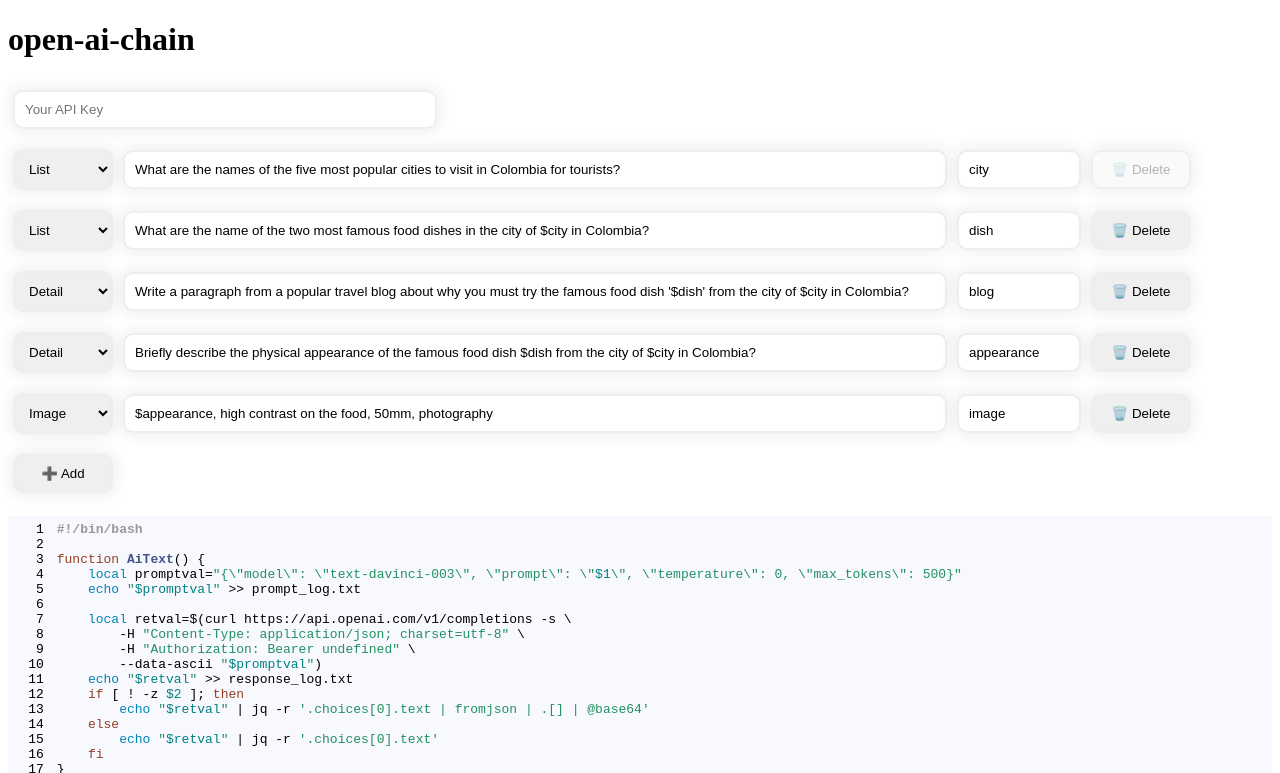
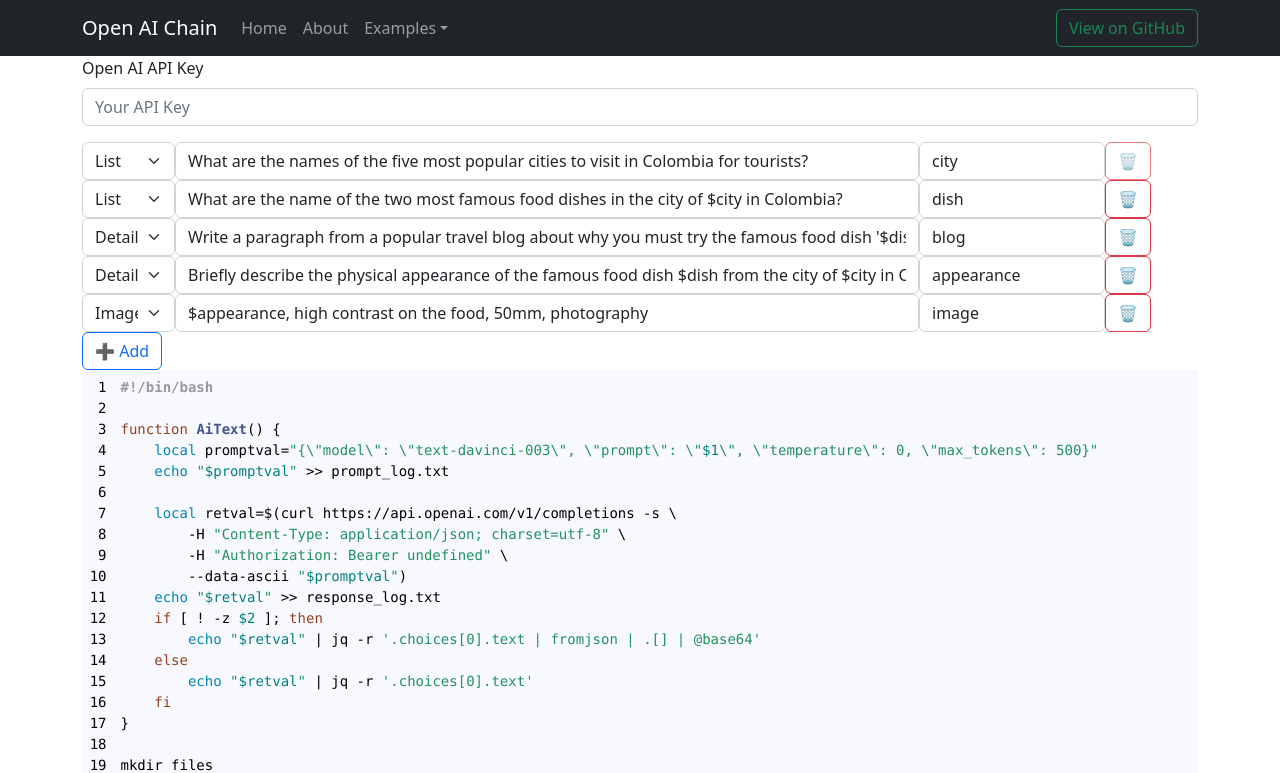
Before and after one commit to MannanM/open-ai-chain, a Gatsby site: page / in a window 1280 px wide. Shown: the top 773 px of the page. Built offline with nearby package versions, Linux system fonts and the light colour scheme; Gatsby itself is replaced by a stand-in of ours.

Commit message:
Remove emotion, add bootstrap, other fixes.

```diff
--- a/gatsby-config.ts
+++ b/gatsby-config.ts
@@ -10,7 +10,7 @@ const config: GatsbyConfig = {
   // If you use VSCode you can also use the GraphQL plugin
   // Learn more at: https://gatsby.dev/graphql-typegen
   graphqlTypegen: true,
-  plugins: ["gatsby-plugin-emotion", "gatsby-plugin-image", "gatsby-transformer-remark", "gatsby-plugin-sharp", "gatsby-transformer-sharp", {
+  plugins: ["gatsby-plugin-image", "gatsby-transformer-remark", "gatsby-plugin-sharp", "gatsby-transformer-sharp", {
     resolve: 'gatsby-source-filesystem',
     options: {
       "name": "images",
--- a/package.json
+++ b/package.json
@@ -16,10 +16,8 @@
     "typecheck": "tsc --noEmit"
   },
   "dependencies": {
-    "@emotion/react": "^11.10.5",
-    "@emotion/styled": "^11.10.5",
+    "bootstrap": "^5.2.3",
     "gatsby": "^5.3.3",
-    "gatsby-plugin-emotion": "^8.3.0",
     "gatsby-plugin-google-gtag": "^5.3.0",
     "gatsby-plugin-image": "^3.3.2",
     "gatsby-plugin-sharp": "^5.3.2",
@@ -27,6 +25,7 @@
     "gatsby-transformer-remark": "^6.3.2",
     "gatsby-transformer-sharp": "^5.3.1",
     "react": "^18.2.0",
+    "react-bootstrap": "^2.7.0",
     "react-dom": "^18.2.0",
     "react-hook-form": "^7.41.5",
     "react-syntax-highlighter": "^15.5.0"
--- a/src/components/App.tsx
+++ b/src/components/App.tsx
@@ -1,7 +1,9 @@
 import * as React from "react";
 import { useForm, useFieldArray, useWatch, Control } from "react-hook-form";
-import { FormValues, largeInput, mediumInput, QueryType, smallInput } from "./Model";
+import { FormValues, QueryType } from "./Model";
 import { CodeBlock } from "./CodeBlock";
+import { Button, Col, Form, Row } from "react-bootstrap";
+import { FieldErrors } from "react-hook-form/dist/types/errors";
 
 let renderCount = 0;
 
@@ -48,63 +50,79 @@ export default function App() {
         control
     });
     const onSubmit = (data: FormValues) => console.log(data);
+    const onError = (error: FieldErrors<FormValues>) => {
+        console.log("ERROR:::", error);
+    };
     renderCount++;
 
     return (
-        <div>
-            <form onSubmit={handleSubmit(onSubmit)}>
-                <input style={mediumInput} {...register("apiKey")} placeholder="Your API Key"/>
+        <Row>
+            <Col>
+                <Form onSubmit={handleSubmit(onSubmit, onError)}>
+                    <Form.Group className="mb-3" controlId="formApiKey">
+                        <Form.Label>Open AI API Key</Form.Label>
+                        <Form.Control
+                            placeholder="Your API Key"
+                            {...register("apiKey", {required: "Correo es obligatorio"})}
+                        />
+                        {errors.apiKey && (
+                            <Form.Text className="text-danger">
+                                {errors.apiKey.message}
+                            </Form.Text>
+                        )}
+                    </Form.Group>
                     {fields.map((field, index) => {
                         return (
-                        <div key={field.id}>
-                            <section className={"section"} key={field.id}>
-                                <select
+                            <Row key={field.id} className='gx-0'>
+                                <Col sm={1}>
+                                    <Form.Select
                                         {...register(`queries.${index}.type` as const, {
                                             required: true
                                         })}
-                                    style={smallInput}
                                         className={errors?.queries?.[index]?.type ? "error" : ""}
                                         defaultValue={field.type}>
                                         <option value={QueryType.List}>List</option>
                                         <option value={QueryType.Detail} disabled={index === 0}>Detail</option>
                                         <option value={QueryType.Image} disabled={index === 0}>Image</option>
-                                </select>
-                                <input
+                                    </Form.Select>
+                                </Col>
+                                <Col>
+                                    <Form.Control
                                         placeholder="query"
                                         type="text"
                                         {...register(`queries.${index}.query` as const, {
                                             required: true
                                         })}
-                                    style={largeInput}
                                         className={errors?.queries?.[index]?.query ? "error" : ""}
                                         defaultValue={field.query}
                                     />
-                                <input
+                                </Col>
+                                <Col sm={2}>
+                                    <Form.Control
                                         placeholder="variable"
                                         type="text"
                                         {...register(`queries.${index}.variable` as const, {
                                             required: true
                                         })}
                                         className={errors?.queries?.[index]?.variable ? "error" : ""}
-                                    style={smallInput}
                                         defaultValue={field.variable}
                                     />
-                                <button
-                                    type="button"
-                                    style={smallInput}
+                                </Col>
+                                <Col sm={1}>
+                                    <Button
+                                        variant="outline-danger"
                                         onClick={() => remove(index)}
                                         disabled={index === 0}
                                     >
-                                    🗑️ Delete
-                                </button>
-                            </section>
-                        </div>
+                                        🗑️
+                                    </Button>
+                                </Col>
+                            </Row>
                         );
                     })}
 
-                <button
-                    type="button"
-                    style={smallInput}
+                    <Button
+                        variant="outline-primary"
                         onClick={() =>
                             append({
                                 type: QueryType.List,
@@ -114,10 +132,11 @@ export default function App() {
                         }
                     >
                         ➕ Add
-                </button>
+                    </Button>
                     {/*<input type="submit"/>*/}
                     <Total control={control}/>
-            </form>
-        </div>
+                </Form>
+            </Col>
+        </Row>
     );
 }
--- a/src/components/CodeBlock.tsx
+++ b/src/components/CodeBlock.tsx
@@ -1,7 +1,8 @@
 import * as React from "react";
-import { FormValues, mediumInput, QueryType } from "./Model";
+import { FormValues, QueryType } from "./Model";
 import { Light as SyntaxHighlighter } from 'react-syntax-highlighter';
 import docco from 'react-syntax-highlighter/dist/esm/styles/hljs/docco';
+import { Button } from "react-bootstrap";
 
 export const CodeBlock = (props: FormValues) => {
     console.log(props.apiKey)
@@ -44,7 +45,7 @@ ${space}echo "${smallSpace} - Generated Image"
 
     const jqArgList = props.queries.map((value) => {
         if (value.type === QueryType.Image) {
-            return `--arg ${value.variable} "file://${value.variable}"`
+            return `--arg ${value.variable} "file://$${value.variable}"`
         }
         return `--arg ${value.variable} "$${value.variable}"`
     }).join(' ')
@@ -112,8 +113,8 @@ echo "Completed"
         <SyntaxHighlighter showLineNumbers={true} style={docco}>
             {codeString}
         </SyntaxHighlighter>
-        <button onClick={() => navigator.clipboard.writeText(codeString)} style={mediumInput}>
+        <Button onClick={() => navigator.clipboard.writeText(codeString)} variant="outline-dark">
             📋 Copy to Clipboard
-        </button>
+        </Button>
     </>;
 };
--- a/src/components/Model.tsx
+++ b/src/components/Model.tsx
@@ -12,20 +12,3 @@ export type FormValues = {
         query: string;
     }[];
 };
-
-
-function getFoo(width: number) {
-    return {
-        padding: '10px',
-        margin: '10px 5px',
-        border: '2px solid #eee',
-        borderRadius: '10px',
-        // border: '0',
-        boxShadow: '0 0 15px 4px rgba(0,0,0,0.06)',
-        width: width + 'px',
-    };
-}
-
-export const smallInput = getFoo(100)
-export const mediumInput = getFoo(400)
-export const largeInput = getFoo(800)
--- /dev/null
+++ b/src/components/layout/Main.tsx
@@ -0,0 +1,54 @@
+import React from "react";
+import { Button, Container, Nav, Navbar, NavDropdown, NavItem, Row } from "react-bootstrap";
+import { Link } from "gatsby";
+
+type MainProps = {
+    children: React.ReactNode,
+}
+
+export const Main = ({children}: MainProps) => {
+    return <>
+        <Navbar collapseOnSelect expand="lg" bg="dark" variant="dark">
+            <Container>
+                <Navbar.Brand href="#home">
+                    Open AI Chain
+                </Navbar.Brand>
+                <Navbar.Toggle aria-controls="responsive-navbar-nav"/>
+                <Navbar.Collapse id="responsive-navbar-nav">
+                    <Nav className="me-auto">
+                        <NavItem>
+                            <Link className="nav-link navigation__navlinks"
+                                  to={'/'}>
+                                Home
+                            </Link>
+                        </NavItem>
+                        <NavItem>
+                            <Link className="nav-link navigation__navlinks"
+                                  to={'/about'}>
+                                About
+                            </Link>
+                        </NavItem>
+                        <NavDropdown title="Examples" id="basic-nav-dropdown">
+
+                            <NavDropdown.Item href="#action/3.1">Action</NavDropdown.Item>
+                            <NavDropdown.Item>
+                                <Link to={'/examples/Colombia'}>Colombian Food</Link>
+                            </NavDropdown.Item>
+                            {/*<NavDropdown.Divider/>*/}
+                        </NavDropdown>
+                    </Nav>
+                    <Nav>
+                        <NavItem>
+                            <Button href='https://github.com/MannanM/open-ai-chain' variant="outline-success">
+                                View on GitHub
+                            </Button>
+                        </NavItem>
+                    </Nav>
+                </Navbar.Collapse>
+            </Container>
+        </Navbar>
+        <Container>
+            {children}
+        </Container>
+    </>;
+}
--- a/src/pages/index.tsx
+++ b/src/pages/index.tsx
@@ -1,15 +1,15 @@
 import * as React from "react"
 import type { HeadFC, PageProps } from "gatsby"
 import App from "../components/App";
+import { Main } from "../components/layout/Main";
+
+import 'bootstrap/dist/css/bootstrap.min.css';
 
 const IndexPage: React.FC<PageProps> = () => {
   return (
-    <main>
-      <h1>
-        open-ai-chain
-      </h1>
-      <App />
-    </main>
+    <Main>
+        <App />
+    </Main>
   )
 }
 
```
Also changed, not shown: content/colombia/results.json (added, +32 -0 lines), src/pages/examples/Colombia.tsx (added, +26 -0 lines), 4 other files. Lines whose indentation alone changed are shown as unchanged.
